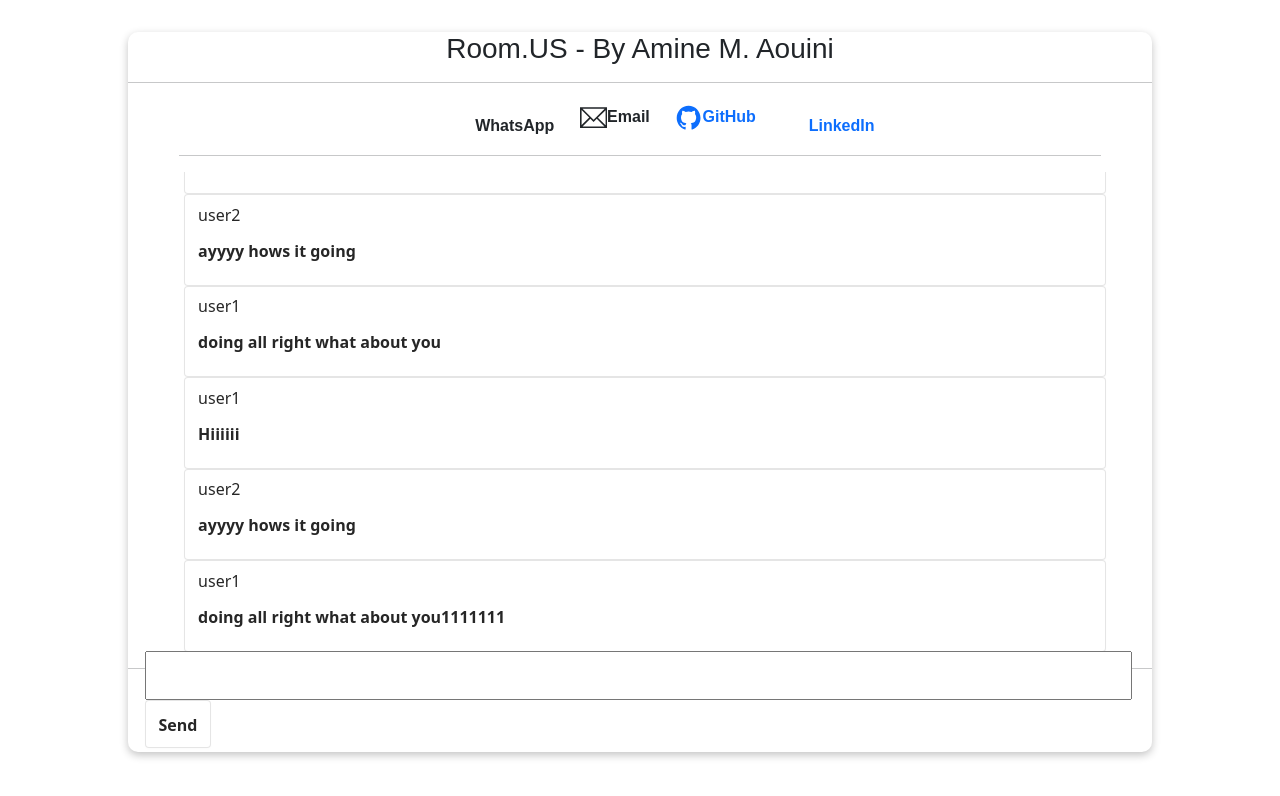
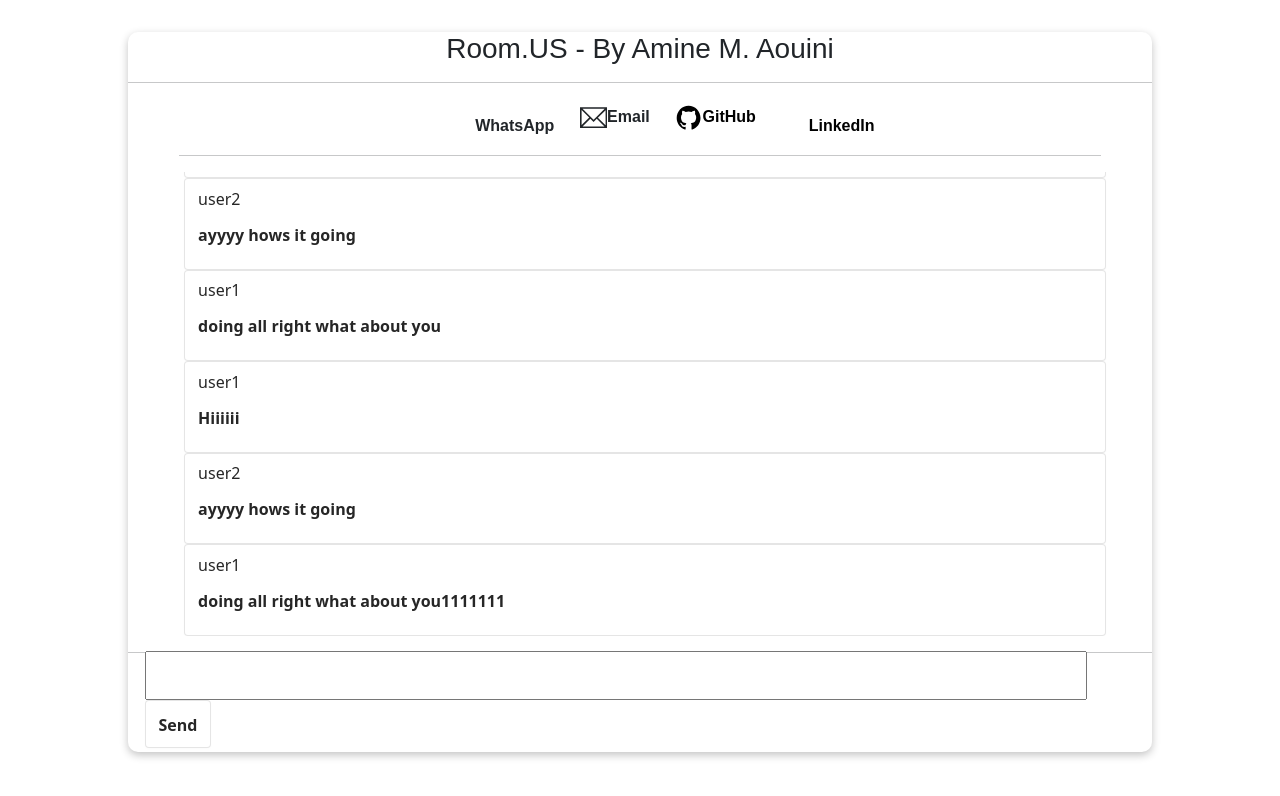
Before and after one commit to amineaouini-notbot/room-us, a React (Create React App) app in the folder client/: page / in a window 1280 px wide. Shown: the top 796 px of the page. Built offline with nearby package versions, Linux system fonts and the light colour scheme; some icons are missing; a web font is replaced by a local one.

Commit message:
fixed style

```diff
--- a/client/src/components/allMessages.css
+++ b/client/src/components/allMessages.css
@@ -1,6 +1,6 @@
 #all-messages {
 
-    height: 60vh;
+    height: 58vh;
     overflow-y: scroll;
 }
 
--- a/client/src/components/introduction.css
+++ b/client/src/components/introduction.css
@@ -23,6 +23,7 @@
 }
 
 a:link {
+    color: black;
     text-decoration: none;
 
 }
--- a/client/src/components/room.css
+++ b/client/src/components/room.css
@@ -23,7 +23,7 @@
 
 input {
 
-    padding-right: 55vw;
+    padding-right: 51.5vw;
     padding-top: 1vh;
     padding-bottom: 1vh;
     font-size: larger;
```
Also changed, not shown: 1 other file (tests, documents, lock files or other folders).
